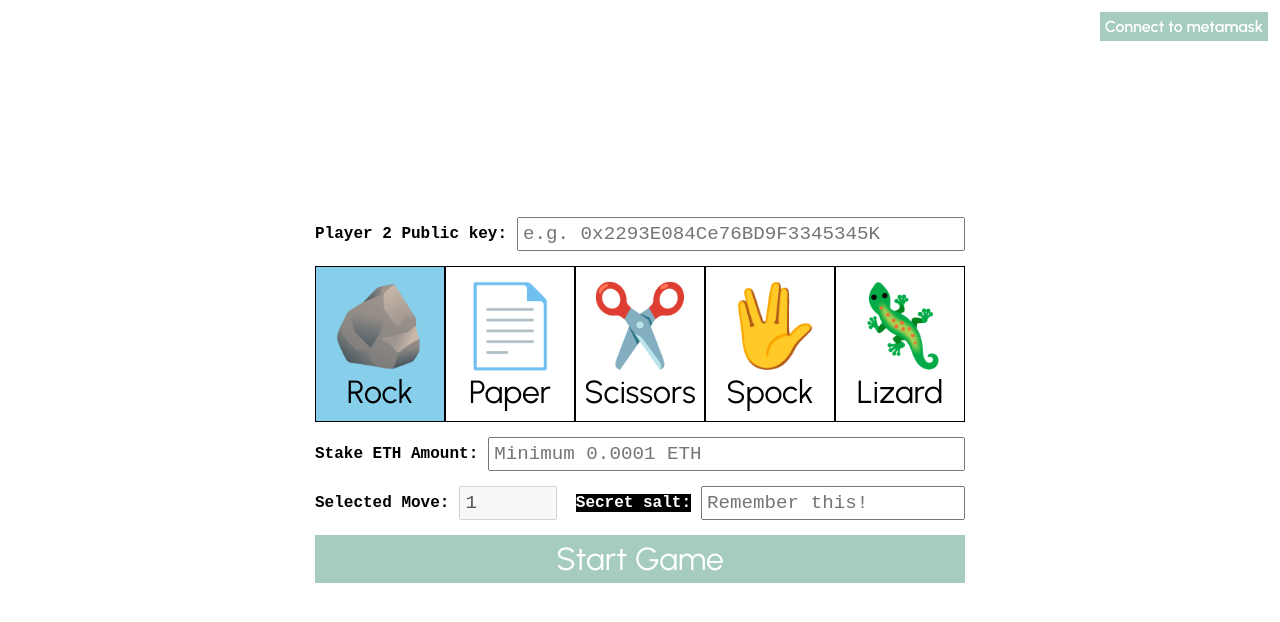
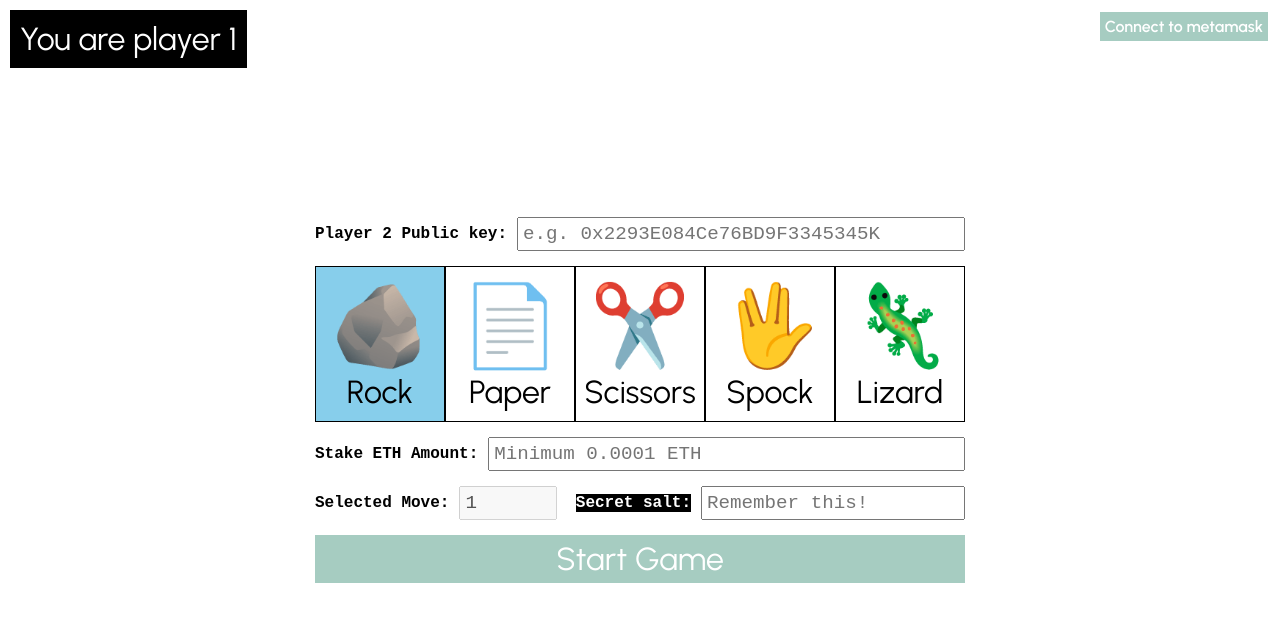
Before and after one commit to alwinsDen/Kleros_assessment, a React (Create React App) app: page / in a window 1280 px wide. Both pictures are taken after a click on the button "Start a new game". Shown: the top 622 px of the page. Built offline with nearby package versions, Linux system fonts and the light colour scheme.

Commit message:
feat(UI): Final touches to the UI and gas metric changes.

```diff
--- a/src/components/ClockTimer/index.tsx
+++ b/src/components/ClockTimer/index.tsx
@@ -72,12 +72,12 @@ const ClockTimer = () => {
           gap: "20px",
         }}
       >
-        <div style={{ fontSize: "1.3rem" }}>
+        <div style={{ fontSize: "1.3rem", fontWeight: 600, color:"red"}}>
           <p>
             {deterMineMove === 2
               ? "Player 2 remaining"
               : deterMineMove === 1
-                ? "Player 1 has to reveal in"
+                ? <span style={{fontSize: "1.3rem", color:"darkcyan"}}>Player 1 has to reveal in</span>
                 : ""}
           </p>
           {<Countdown date={Number(prevTime) * 1000 + 300000} />}
--- a/src/components/OpeningModal/index.tsx
+++ b/src/components/OpeningModal/index.tsx
@@ -60,7 +60,7 @@ const OpeningModal = ({
                 dispatch(assignContId(contractId));
                 setGameMode("joinGame");
               } else {
-                console.log("IMPOSTER");
+                window.alert("YOUR ARE NOT A PARTICIPANT OF THIS GAME.")
               }
             } catch (e) {
               toast.error("INVALID ETHEREUM ID")
--- a/src/pages/CreateNewGame/index.scss
+++ b/src/pages/CreateNewGame/index.scss
@@ -71,3 +71,13 @@
     font-family: monospace;
   }
 }
+.player-info{
+  position: fixed;
+  top: 0;
+  left: 0;
+  background-color: #000000;
+  color: #ffffff;
+  padding: 10px;
+  margin: 10px;
+  font-size: 2rem;
+}
--- a/src/pages/CreateNewGame/index.tsx
+++ b/src/pages/CreateNewGame/index.tsx
@@ -49,6 +49,9 @@ const CreateNewGame = () => {
         justifyContent: "center",
       }}
     >
+      <div className="player-info">
+        <p>You are player 1</p>
+      </div>
       <form
         className={"createNewGame"}
         autoComplete="off"
--- a/src/pages/JoinExistingGame/index.tsx
+++ b/src/pages/JoinExistingGame/index.tsx
@@ -105,6 +105,9 @@ const JoinExisitngGame = () => {
         justifyContent: "center",
       }}
     >
+      <div className="player-info">
+        <p>You are player {playerMode === "ORGANIZER" ? 1 : 2}</p>
+      </div>
       <form
         className={"createNewGame"}
         autoComplete="off"
```
